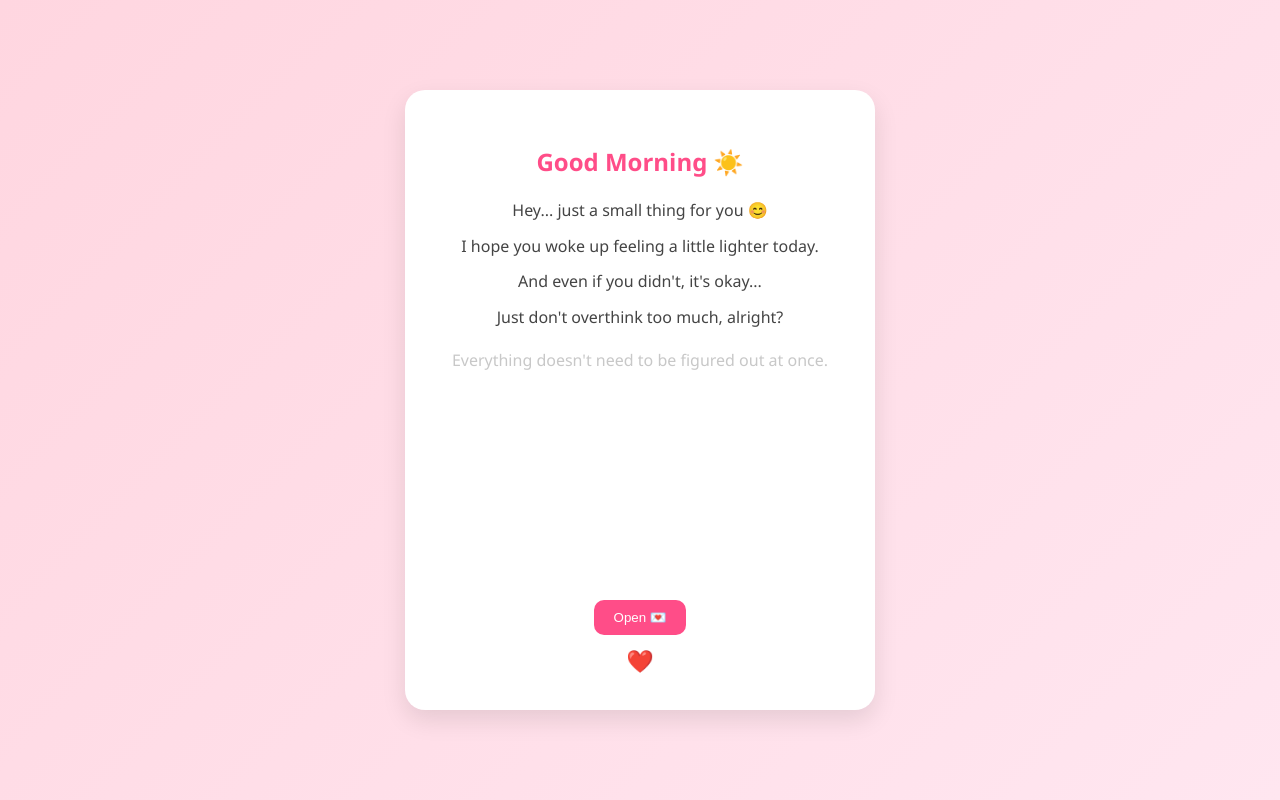
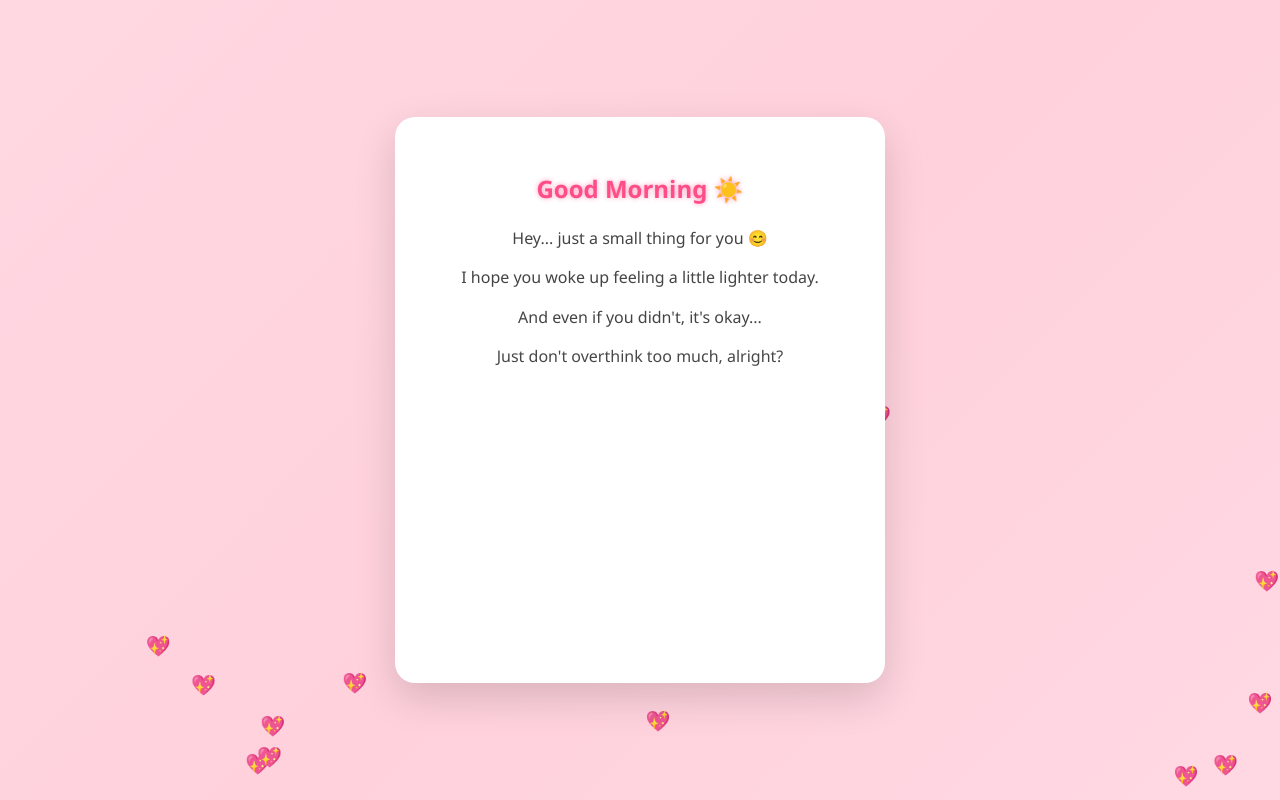
Before and after one commit to forveda/good-morning, a plain HTML site: page index.html in a window 1280 px wide. Both pictures are taken after a click on the button "Open 💌". Drawn offline with Linux system fonts and the light colour scheme.

Commit message:
Update index.html

```diff
--- a/index.html
+++ b/index.html
@@ -12,31 +12,47 @@ body {
   display:flex;
   justify-content:center;
   align-items:center;
-  background: linear-gradient(135deg, #ffd6e0, #ffe6f0);
+  background: linear-gradient(-45deg, #ffd6e0, #ffe6f0, #ffd1dc, #ffe4ec);
+  background-size: 400% 400%;
+  animation: gradientBG 10s ease infinite;
   font-family: 'Segoe UI', sans-serif;
   text-align:center;
+  overflow:hidden;
+}
+
+@keyframes gradientBG {
+  0% {background-position:0% 50%;}
+  50% {background-position:100% 50%;}
+  100% {background-position:0% 50%;}
 }
 
 .box {
   background:white;
   padding:35px;
   border-radius:20px;
-  width:80%;
-  max-width:400px;
-  box-shadow:0 10px 25px rgba(0,0,0,0.1);
+  width:85%;
+  max-width:420px;
+  box-shadow:0 15px 40px rgba(0,0,0,0.15);
+  z-index:2;
 }
 
 h2 {
   color:#ff4d88;
+  animation: glow 2s ease-in-out infinite alternate;
+}
+
+@keyframes glow {
+  from { text-shadow: 0 0 5px #ff99bb; }
+  to { text-shadow: 0 0 15px #ff4d88; }
 }
 
 #text p {
   opacity:0;
-  transform: translateY(10px);
-  transition: all 0.5s ease;
-  margin:10px 0;
+  transform: translateY(15px);
+  transition: all 0.6s ease;
+  margin:12px 0;
   color:#444;
-  line-height:1.6;
+  line-height:1.7;
 }
 
 .show {
@@ -47,28 +63,35 @@ h2 {
 .highlight {
   color:#ff4d88;
   font-weight:bold;
+  font-size:18px;
 }
 
 button {
   margin-top:20px;
-  padding:10px 20px;
+  padding:12px 25px;
   border:none;
   background:#ff4d88;
   color:white;
-  border-radius:10px;
+  border-radius:12px;
   cursor:pointer;
+  font-size:15px;
+  transition:0.3s;
+}
+
+button:hover {
+  transform: scale(1.05);
 }
 
 .heart {
-  font-size:22px;
-  margin-top:10px;
-  animation: beat 1s infinite;
+  position:absolute;
+  color:#ff4d88;
+  font-size:20px;
+  animation: float 6s linear infinite;
 }
 
-@keyframes beat {
-  0% { transform: scale(1); }
-  50% { transform: scale(1.2); }
-  100% { transform: scale(1); }
+@keyframes float {
+  0% {transform: translateY(100vh);}
+  100% {transform: translateY(-10vh);}
 }
 </style>
 
@@ -78,16 +101,21 @@ button {
 
 <div class="box">
   <h2>Good Morning ☀️</h2>
+  <div id="text"></div>
+  <button id="btn" onclick="showMessage()">Open 💌</button>
+</div>
 
-  <div id="text"></div>
-
-  <button onclick="showMessage()">Open 💌</button>
-
-  <div class="heart">❤️</div>
-</div>
+<!-- Music -->
+<audio id="music" src="https://www.bensound.com/bensound-music/bensound-romantic.mp3"></audio>
 
 <script>
 function showMessage() {
+
+document.getElementById("btn").style.display = "none";
+
+// Play music
+let music = document.getElementById("music");
+music.play();
 
 const lines = [
 "Hey... just a small thing for you 😊",
@@ -109,7 +137,6 @@ const lines = [
 ];
 
 let container = document.getElementById("text");
-container.innerHTML = "";
 
 lines.forEach((line, index) => {
   let p = document.createElement("p");
@@ -118,9 +145,18 @@ lines.forEach((line, index) => {
 
   setTimeout(() => {
     p.classList.add("show");
-  }, index * 700);
+  }, index * 800);
 });
 
+// Floating hearts
+for(let i=0;i<15;i++){
+  let heart = document.createElement("div");
+  heart.className = "heart";
+  heart.innerHTML = "💖";
+  heart.style.left = Math.random()*100 + "vw";
+  heart.style.animationDuration = (3 + Math.random()*3) + "s";
+  document.body.appendChild(heart);
+}
 }
 </script>
 
```
